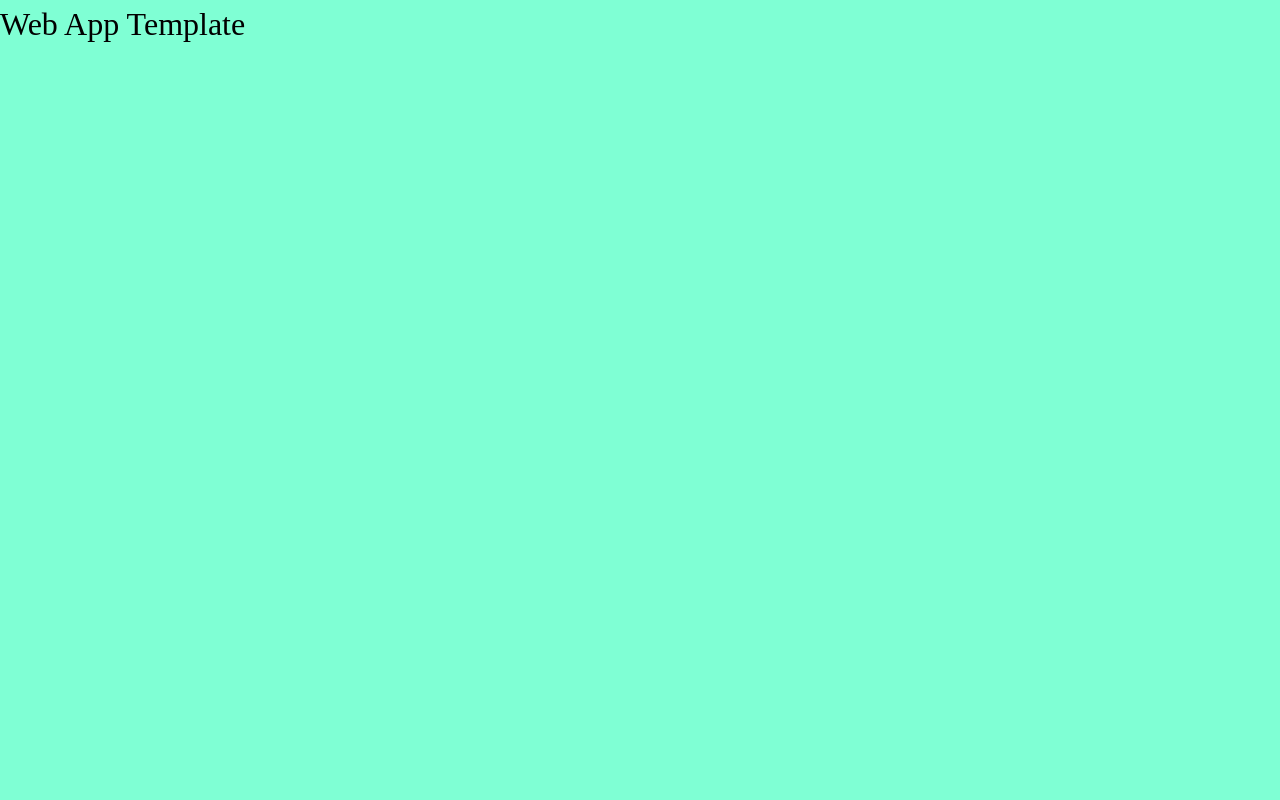
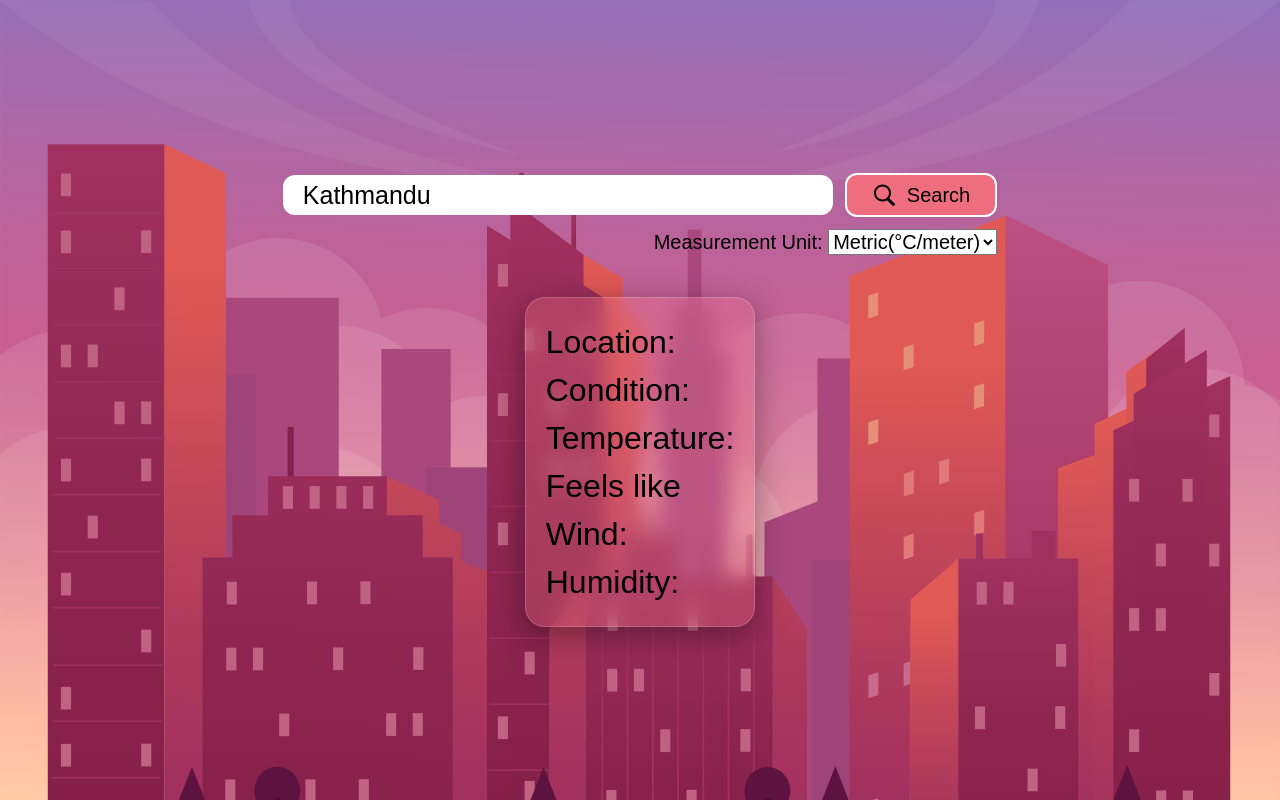
Before and after one commit to robh-01/top_weather-app, a website built with webpack: page src/template.html in a window 1280 px wide. Built offline with nearby package versions, Linux system fonts and the light colour scheme; no server answers; a web font is replaced by a local one.

Commit message:
Complete the project

```diff
--- /dev/null
+++ b/src/calculations.js
@@ -0,0 +1,13 @@
+function fahrenheitToCelsius(valueInFahrenheit) {
+  let valueInCelsius = parseFloat(
+    ((valueInFahrenheit - 32) * (5 / 9)).toFixed(1),
+  );
+  return valueInCelsius;
+}
+
+function milesToKilometers(valueInMiles) {
+  let valueInKilometers = parseFloat((valueInMiles * 1.60934).toFixed(1));
+  return valueInKilometers;
+}
+
+export { fahrenheitToCelsius, milesToKilometers };
--- /dev/null
+++ b/src/dom.js
@@ -0,0 +1,83 @@
+import { fahrenheitToCelsius, milesToKilometers } from "./calculations";
+
+const $locationParagraph = document.getElementById("location");
+const $conditionParagraph = document.getElementById("condition");
+const $temperatureParagraph = document.getElementById("temperature");
+const $fellsLikeParagraph = document.getElementById("feels-like");
+const $windSpeedParagraph = document.getElementById("wind-speed");
+const $humidityParagraph = document.getElementById("humidity");
+const $measurementUnitSelectElement =
+  document.getElementById("measurement-unit");
+
+const $locationInputBox = document.getElementById("place-search-bar");
+const $locationSearchButton = document.getElementById("search-btn");
+
+let defaultMeasurementUnit = 1; // 0 for US and 1 for metric measurement unit
+let weatherData;
+let measurementUnit = defaultMeasurementUnit;
+
+function updateDom(data) {
+  $locationParagraph.textContent = data.location;
+  $conditionParagraph.textContent = data.condition;
+  $temperatureParagraph.textContent = measurementUnit
+    ? `${fahrenheitToCelsius(data["temperature"])}°C`
+    : `${data["temperature"]}°F`;
+  $fellsLikeParagraph.textContent = measurementUnit
+    ? `${fahrenheitToCelsius(data["feelsLike"])}°C`
+    : `${data["temperature"]}°F`;
+  $windSpeedParagraph.textContent = measurementUnit
+    ? `${milesToKilometers(data["windSpeed"])} kmph`
+    : `${data["windSpeed"]} mph`;
+  $humidityParagraph.textContent = `${data["humidity"]}%`;
+}
+
+function searchLocationWeather(getData) {
+  if ($locationInputBox.value === "") return;
+
+  getData($locationInputBox.value).then((data) => {
+    if (data) {
+      updateDom({
+        location: data["resolvedAddress"],
+        condition: data["currentConditions"]["conditions"],
+        temperature: data["currentConditions"]["temp"],
+        feelsLike: data["currentConditions"]["feelslike"],
+        windSpeed: data["currentConditions"]["windspeed"],
+        humidity: data["currentConditions"]["humidity"],
+      });
+      weatherData = data;
+    }
+  });
+}
+
+$measurementUnitSelectElement.addEventListener("change", () => {
+  let newMeasurementUnit = +$measurementUnitSelectElement.value;
+  if (newMeasurementUnit === measurementUnit) return;
+  else {
+    measurementUnit = newMeasurementUnit;
+    updateDom({
+      location: weatherData["resolvedAddress"],
+      condition: weatherData["currentConditions"]["conditions"],
+      temperature: weatherData["currentConditions"]["temp"],
+      feelsLike: weatherData["currentConditions"]["feelslike"],
+      windSpeed: weatherData["currentConditions"]["windspeed"],
+      humidity: weatherData["currentConditions"]["humidity"],
+    });
+  }
+});
+
+//this event listener loads the default search on the page load
+window.addEventListener("load", () => {
+  measurementUnit = defaultMeasurementUnit;
+  $measurementUnitSelectElement.value = defaultMeasurementUnit;
+  $locationInputBox.value = "Kathmandu";
+  $locationSearchButton.click();
+});
+
+$locationInputBox.addEventListener("keydown", function (event) {
+  if (event.key === "Enter") {
+    event.preventDefault();
+    $locationSearchButton.click();
+  }
+});
+
+export { updateDom, searchLocationWeather, $locationSearchButton };
--- a/src/index.js
+++ b/src/index.js
@@ -1,7 +1,29 @@
 import "./style.css";
+import { searchLocationWeather, $locationSearchButton } from "./dom";
 
-alert("Web App is Set");
+const weatherApi = "EKQXAKD9BJS5KRTXZ6KZ2UMT5";
 
-var firstName;
+async function getData(place) {
+  let data = await fetch(
+    `https://weather.visualcrossing.com/VisualCrossingWebServices/rest/services/timeline/${place}?key=${weatherApi}
+`,
+    {
+      mode: "cors",
+    },
+  )
+    .then(function (response) {
+      return response.json();
+    })
+    .then(function (response) {
+      return response;
+    })
+    .catch((error) => {
+      alert("Opps! Something is wrong here");
+      return;
+    });
+  return data;
+}
 
-console.log("hello");
+$locationSearchButton.addEventListener("click", () => {
+  searchLocationWeather(getData);
+});
--- a/src/style.css
+++ b/src/style.css
@@ -45,9 +45,84 @@ h6 {
   isolation: isolate;
 }
 
-
 /* basic styles start from here*/
 body {
-    background-color: aquamarine;
-    font-size: 32px;
+  background-image: url(./images/initial-default-load1.svg);
+  background-size: cover;
+  min-height: 100vh;
+  display: flex;
+  justify-content: center;
+  align-items: center;
+  font-size: 32px;
+  font-family: "Faculty Glyphic", sans-serif;
+  font-weight: 400;
+  font-style: normal;
+  & > .container {
+    display: flex;
+    flex-direction: column;
+    align-items: center;
+    gap: 40px;
+
+    & > .search-format-setting {
+      display: flex;
+      flex-direction: column;
+      align-items: center;
+      justify-content: center;
+      gap: 10px;
+      & .search-container {
+        display: flex;
+        align-items: center;
+        gap: 12px;
+        & > #place-search-bar {
+          width: 550px;
+          height: 40px;
+          border-radius: 12px;
+          padding-left: 20px;
+          font-size: 25px;
+          border: none;
+          &:focus {
+            border: 3px solid #f88e9d;
+            outline: none;
+          }
+        }
+        & > #search-btn {
+          font-size: 20px;
+          padding: 20px 25px;
+          display: flex;
+          justify-content: center;
+          align-items: center;
+          gap: 10px;
+          height: 35px;
+          border: none;
+          border-radius: 12px;
+          background-color: #ee6e7f;
+          border: 2px solid white;
+
+          &:hover {
+            color: white;
+            background-color: #d4263e;
+            cursor: pointer;
+          }
+          & > img {
+            height: 25px;
+          }
+        }
+      }
+
+      & > .measurement-unit-setting {
+        font-size: 20px;
+        margin-left: auto;
+      }
+    }
+
+    & > .info-container {
+      background-color: #f17c8c42;
+      backdrop-filter: blur(10px);
+      -webkit-backdrop-filter: blur(10px);
+      border-radius: 20px;
+      border: 1px solid rgba(255, 255, 255, 0.18);
+      box-shadow: 0 8px 32px 0 rgba(0, 0, 0, 0.37);
+      padding: 20px;
+    }
+  }
 }
--- a/src/template.html
+++ b/src/template.html
@@ -1,11 +1,45 @@
-<!DOCTYPE html>
+<!doctype html>
 <html lang="en">
   <head>
     <meta charset="UTF-8" />
     <meta name="viewport" content="width=device-width, initial-scale=1.0" />
-    <title></title>
+    <title>Weather App</title>
+    <link rel="preconnect" href="https://fonts.googleapis.com" />
+    <link rel="preconnect" href="https://fonts.gstatic.com" crossorigin />
+    <link
+      href="https://fonts.googleapis.com/css2?family=Faculty+Glyphic&display=swap"
+      rel="stylesheet"
+    />
   </head>
   <body>
-    Web App Template
+    <div class="container">
+      <form class="search-format-setting">
+        <div class="search-container">
+          <input
+            type="text"
+            id="place-search-bar"
+            placeholder="Enter a place name...."
+          />
+          <button id="search-btn" type="button">
+            <img src="./images/search-icon.svg" alt="" />Search
+          </button>
+        </div>
+        <div class="measurement-unit-setting">
+          <label for="measurement-unit">Measurement Unit:</label>
+          <select name="unit" id="measurement-unit">
+            <option value="0">US(°F/miles)</option>
+            <option value="1">Metric(°C/meter)</option>
+          </select>
+        </div>
+      </form>
+      <div class="info-container">
+        <p>Location: <span id="location"></span></p>
+        <p>Condition: <span id="condition"></span></p>
+        <p>Temperature: <span id="temperature"></span></p>
+        <p>Feels like <span id="feels-like"></span></p>
+        <p>Wind: <span id="wind-speed"></span></p>
+        <p>Humidity: <span id="humidity"></span></p>
+      </div>
+    </div>
   </body>
 </html>
```
Also changed, not shown: src/images/initial-default-load.svg (added), src/images/initial-default-load1.svg (added), src/images/search-icon.png (added), src/images/search-icon.svg (added).
